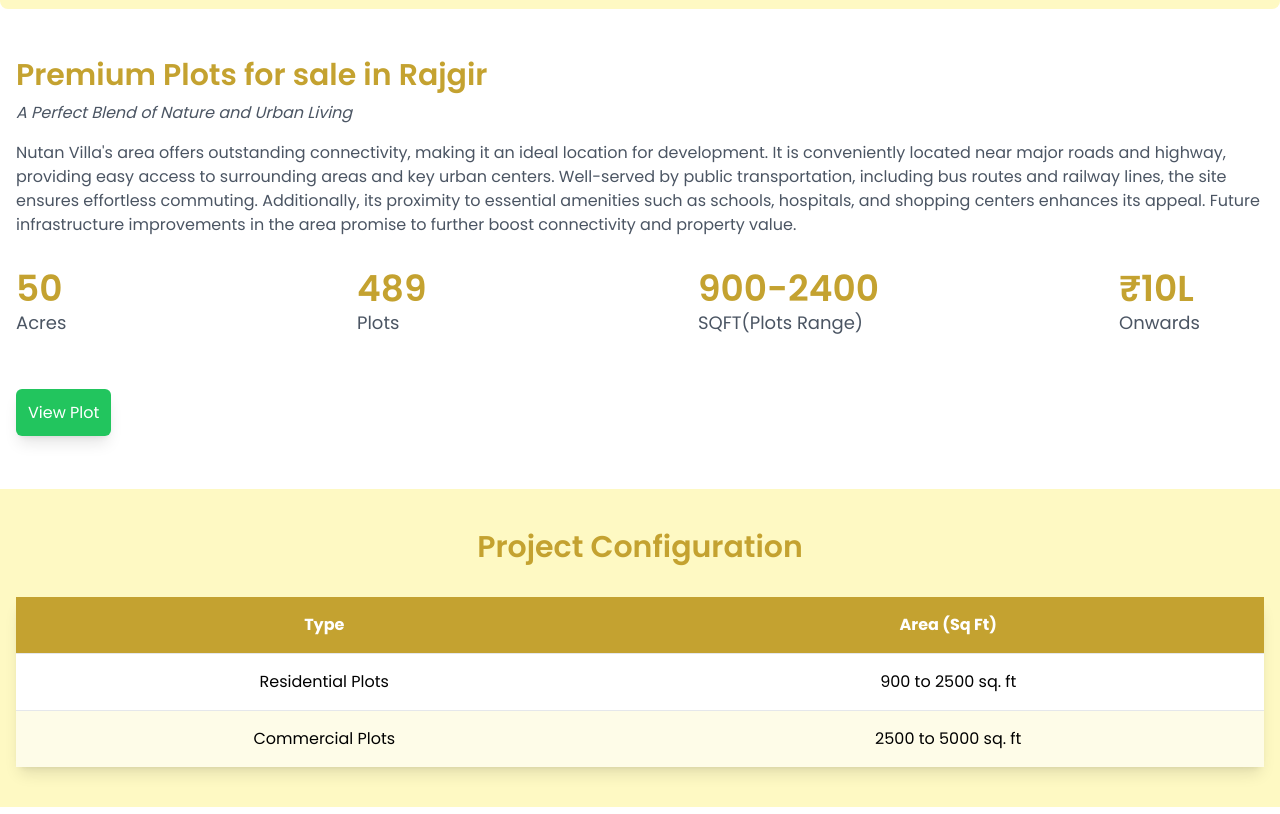
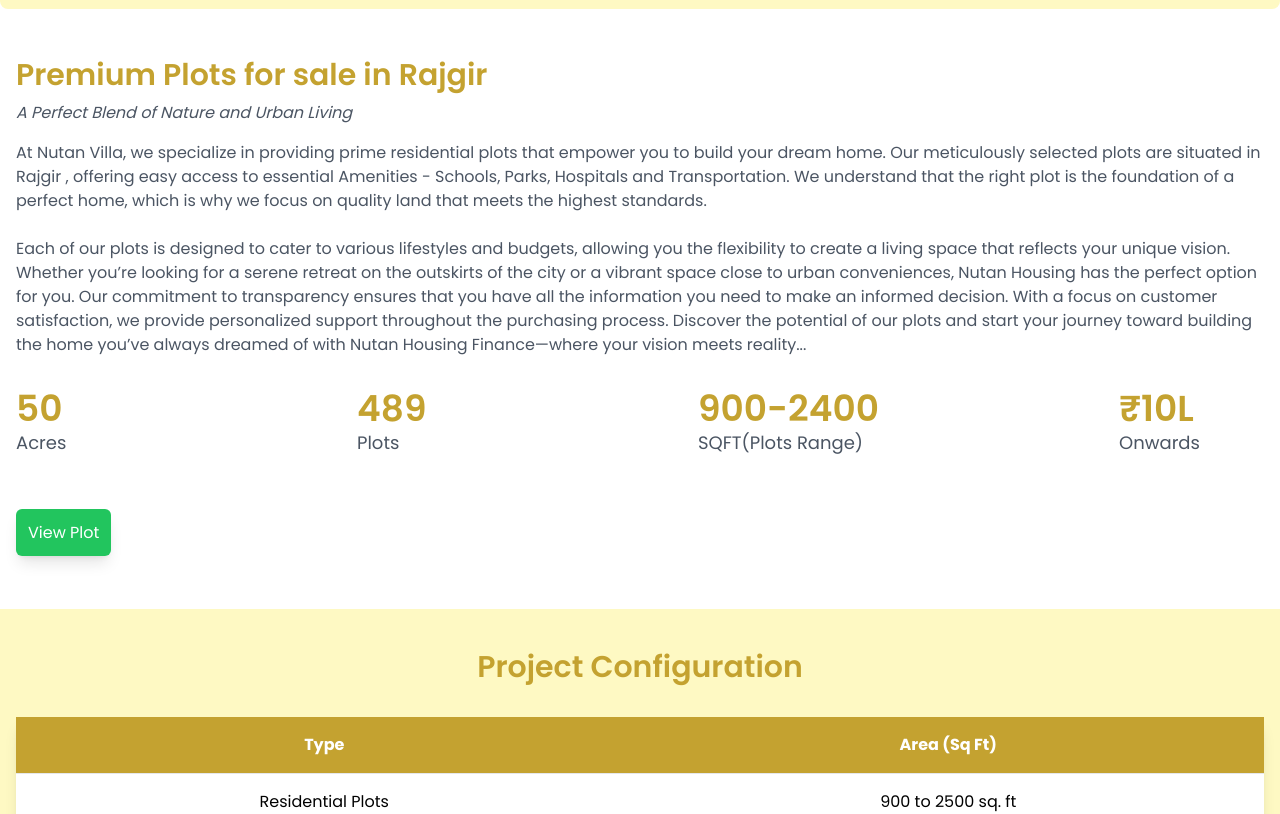
Before and after one commit to meaviishek/Nutan-Housing, a React (Vite) app in the folder Frontend/: page /projects/1 in a window 1280 px wide. Shown: the part 835-1649 px from the top of the page. Built offline with nearby package versions, Linux system fonts and the light colour scheme.

Commit message:
first commit

```diff
--- a/Frontend/src/components/pages/ProjectDetails.jsx
+++ b/Frontend/src/components/pages/ProjectDetails.jsx
@@ -42,7 +42,9 @@
         <h2 class="text-3xl font-semibold text-primary font-poppins">Premium Plots for sale in Rajgir</h2>
         <h3 class="text-base text-gray-600 italic mt-2">A Perfect Blend of Nature and Urban Living</h3>
         <p class="mt-4 text-base text-gray-600">
-          Nutan Villa's area offers outstanding connectivity, making it an ideal location for development. It is conveniently located near major roads and highway, providing easy access to surrounding areas and key urban centers. Well-served by public transportation, including bus routes and railway lines, the site ensures effortless commuting. Additionally, its proximity to essential amenities such as schools, hospitals, and shopping centers enhances its appeal. Future infrastructure improvements in the area promise to further boost connectivity and property value.
+At Nutan Villa, we specialize in providing prime residential plots that empower you to build your dream home. Our meticulously selected plots are situated in Rajgir , offering easy access to essential Amenities - Schools, Parks, Hospitals and Transportation. We understand that the right plot is the foundation of a perfect home, which is why we focus on quality land that meets the highest standards.
+<br><br>
+  Each of our plots is designed to cater to various lifestyles and budgets, allowing you the flexibility to create a living space that reflects your unique vision. Whether you’re looking for a serene retreat on the outskirts of the city or a vibrant space close to urban conveniences, Nutan Housing has the perfect option for you. Our commitment to transparency ensures that you have all the information you need to make an informed decision. With a focus on customer satisfaction, we provide personalized support throughout the purchasing process. Discover the potential of our plots and start your journey toward building the home you’ve always dreamed of with Nutan Housing Finance—where your vision meets reality...
         </p>
         <div class="flex  items-center py-8">
           <div class="grid grid-cols-2 sm:grid-cols-2 lg:grid-cols-4 gap-10 md:gap-40  text-primary">
@@ -77,7 +79,7 @@
       </div>
     </div>
   </section>`,
-    location: 'Near KK University Phase II Lodipur, Rajgir,',
+
     neighbours:[
       { name: 'K.K. University Phase II', location: 'Location A', distance: '0.5 km' },
       { name: 'Sports Academy', location: 'Location B', distance: '0.5 km' },
@@ -136,7 +138,7 @@
 
 
     mapLocation: 'https://www.google.com/maps/embed?...',
-    address: 'Near KK University Phase II Lodipur, Rajgir,',
+    address: 'Near KK University Phase II Lodipur, Rajgir,803116',
   phone: '+91 9471613137',
   email: 'info@nutanhousing.com',
     propertyDetails: {
--- a/Frontend/src/components/pages/Projects.jsx
+++ b/Frontend/src/components/pages/Projects.jsx
@@ -46,7 +46,10 @@
             {/* Ongoing Projects Section */}
             <div className="max-w-7xl mx-auto py-6 px-6">
                 <h2 className="text-2xl lg:text-3xl font-semibold text-center text-primary mb-8">Ongoing Projects</h2>
-                <div className="grid grid-cols-1 md:grid-cols-2 lg:grid-cols-3 gap-4">
+                <p className='text-sm text-gray-900'>At Nutan Housing Finance, we take pride in redefining modern living through our innovative Housing projects that prioritize both quality and sustainability. Each of our Projects is meticulously designed to harmonize with the surrounding environment while providing residents with the ultimate in comfort and functionality. We understand that a home is more than just a place to live; it’s a sanctuary where life unfolds. That’s why our projects incorporate spacious layouts, modern amenities, and thoughtful details that cater to the diverse needs of families and individuals alike.
+<br/><br/>
+Our commitment to sustainability is evident in our choice of eco-friendly materials and energy-efficient technologies, ensuring that our homes not only meet today’s standards but also contribute to a healthier planet for future generations. From urban apartments to serene suburban residences, each project reflects our dedication to creating vibrant communities where residents can thrive. We also emphasize accessibility and connectivity, strategically selecting locations that offer easy access to essential services - Parks, and Recreational facilities. Explore our portfolio to see how Nutan Housing is shaping the future of living—where innovation meets community, and every project is a step towards a more sustainable tomorrow...</p>
+                <div className="grid grid-cols-1 mt-8 md:mt-12 md:grid-cols-2 lg:grid-cols-3 gap-4">
                     {projectsData.map((project) => (
 
                         <div key={project.id} className="bg-white shadow-lg rounded-lg overflow-hidden md:hover:scale-105 transition-all duration-300 ">
```
